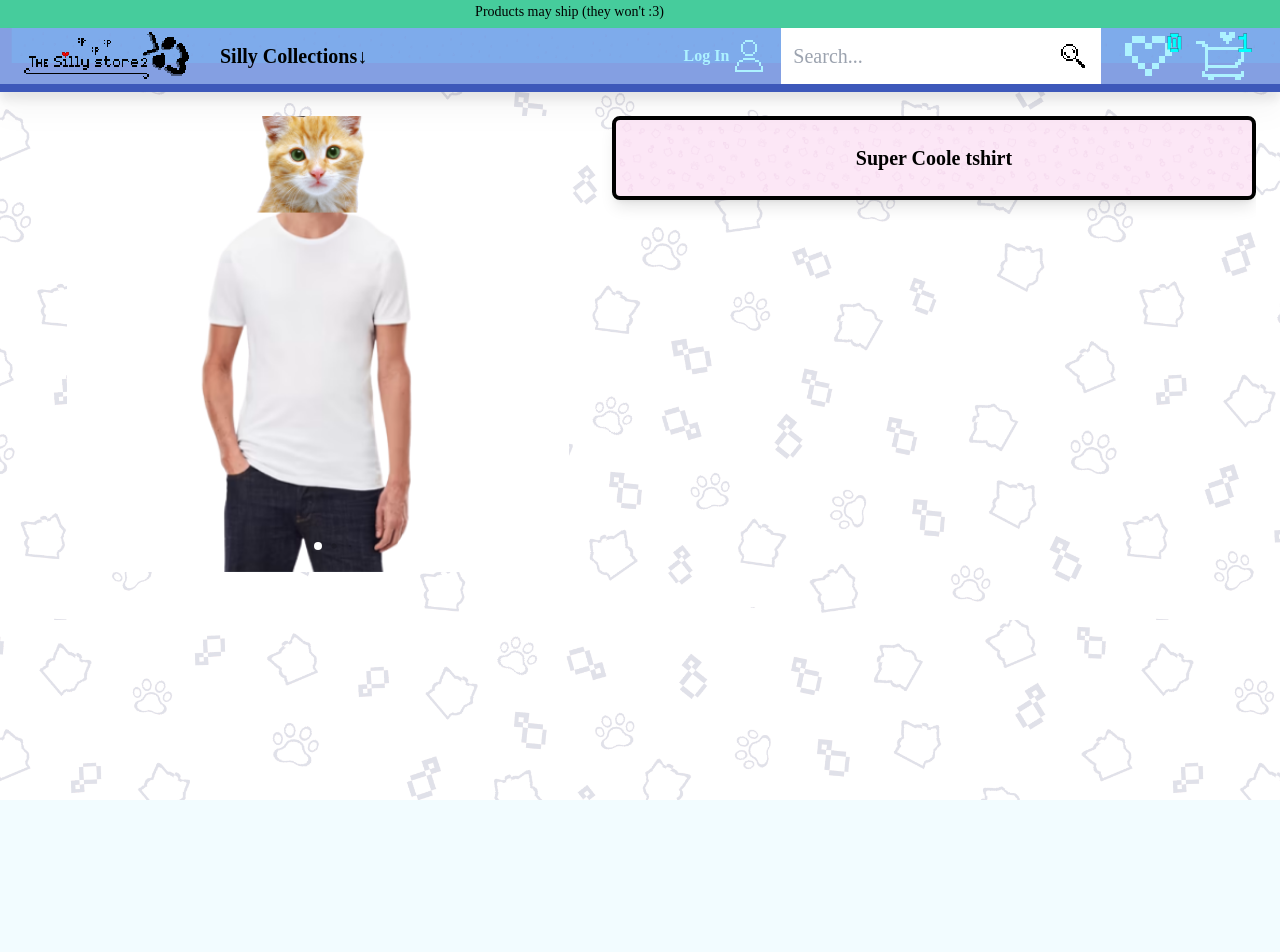
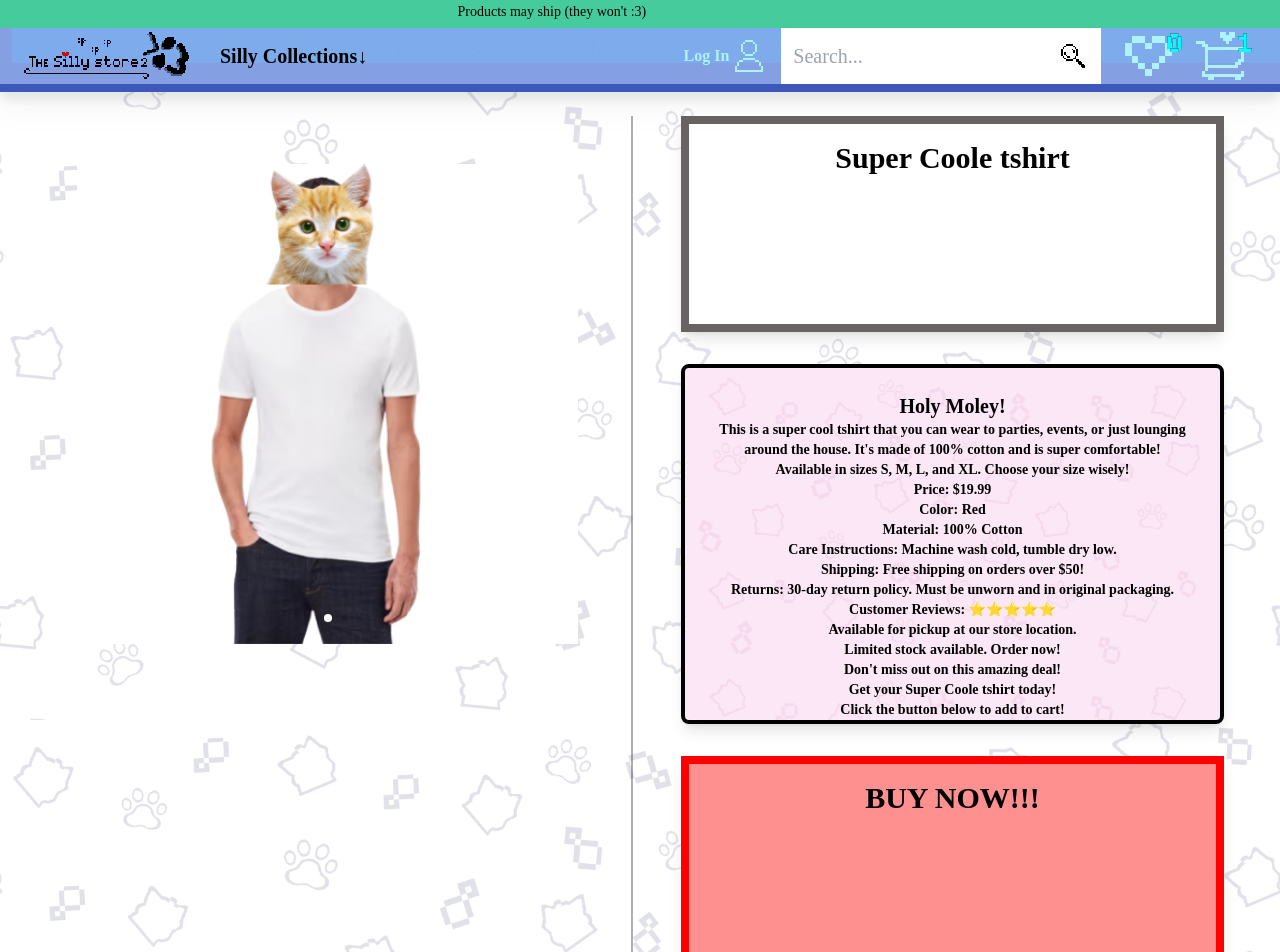
Before and after one commit to kanlilolilo/sillystore-react, a React (Vite) app: page /product in a window 1280 px wide. Shown: the top 952 px of the page. Before the commit the page ends 800 px from the top, so only its background shows below. Built offline with nearby package versions, Linux system fonts and the light colour scheme; a web font is replaced by a local one; what spotify-web-api-js, tailwindcss-image-rendering would draw is missing.

Commit message:
product page rough design

```diff
--- a/src/components/ItemCarousel.jsx
+++ b/src/components/ItemCarousel.jsx
@@ -16,7 +16,7 @@ import { Zoom, Pagination, Autoplay } from 'swiper/modules';
 export default function App() {
   return (
     <>
-      <div className="-mt-6 -mr-6 -ml-6 mb-6">
+      <div className="lg:pt-12">
         <Swiper
           style={{
             '--swiper-navigation-color': '#fff',
--- a/src/components/Product.jsx
+++ b/src/components/Product.jsx
@@ -6,13 +6,48 @@ import styles from './Styles.module.css';
 
 function Product() {
   return (
-    <div>
+    <div className="overflow-hidden">
       <div className="lg:flex overflow-hidden">
         <div className="flex-1 h-full overflow-hidden">
           <ItemCarousel />
         </div>
-        <div className={`${styles.productdesc} h-[480px] border-4 p-6 rounded-lg shadow-lg flex-1 h-full overflow-auto text-center`}>
-          <h1 className="text-xl font-bold">Super Coole tshirt</h1>
+        <div className="w-[2px] bg-[#00000050] mr-4 "></div>
+        <div className="flex flex-col justify-center flex-1 sm:gap-8 gap-4 overflow-hidden">
+          <div className={`h-auto border-8 border-[#686464] sm:p-4 p-2 sm:mx-8 mx-2 shadow-lg mx-8 h-full overflow-auto text-center bg-[#fff]`}>
+            <h1 className="sm:text-3xl text-lg font-bold">Super Coole tshirt</h1>
+          </div>
+          <div className={`${styles.productdesc} min-h-[360px] border-4 sm:p-6 p-3 rounded-lg shadow-lg flex-1 sm:mx-8 mx-2 overflow-auto text-center`}>
+            <h1 className="text-xl font-bold">Holy Moley!</h1>
+            <p className="text-sm">This is a super cool tshirt that you can wear to parties, events, or just lounging around the house. It's made of 100% cotton and is super comfortable!</p>
+            <p className="text-sm">Available in sizes S, M, L, and XL. Choose your size wisely!</p>
+            <p className="text-sm">Price: $19.99</p>
+            <p className="text-sm">Color: Red</p>
+            <p className="text-sm">Material: 100% Cotton</p>
+            <p className="text-sm">Care Instructions: Machine wash cold, tumble dry low.</p>
+            <p className="text-sm">Shipping: Free shipping on orders over $50!</p>
+            <p className="text-sm">Returns: 30-day return policy. Must be unworn and in original packaging.</p>
+            <p className="text-sm">Customer Reviews: ⭐⭐⭐⭐⭐</p>
+            <p className="text-sm">Available for pickup at our store location.</p>
+            <p className="text-sm">Limited stock available. Order now!</p>
+            <p className="text-sm">Don't miss out on this amazing deal!</p>
+            <p className="text-sm">Get your Super Coole tshirt today!</p>
+            <p className="text-sm">Click the button below to add to cart!</p>
+            <p className="text-sm">Hurry, while supplies last!</p>
+            <p className="text-sm">Thank you for shopping with us!</p>
+            <p className="text-sm">We appreciate your business!</p>
+            <p className="text-sm">Follow us on social media for updates and promotions!</p>
+            <p className="text-sm">Instagram: @supercoole</p>
+            <p className="text-sm">Facebook: Super Coole</p>
+            <p className="text-sm">Twitter: @supercoole</p>
+            <p className="text-sm">TikTok: @supercoole</p>
+            <p className="text-sm">YouTube: Super Coole</p>
+            <p className="text-sm">Pinterest: Super Coole</p>
+            <p className="text-sm">Snapchat: @supercoole</p>
+            <p className="text-sm">LinkedIn: Super Coole</p>
+          </div>
+          <div className={`h-auto border-8 border-[#ff0000] sm:p-4 p-2 sm:mx-8 mx-2 shadow-lg mx-8 h-full overflow-auto text-center bg-[#ff9090] cursor-pointer`}>
+            <h1 className="sm:text-3xl text-lg font-bold">BUY NOW!!!</h1>
+          </div>
         </div>
       </div>
     </div>
```
